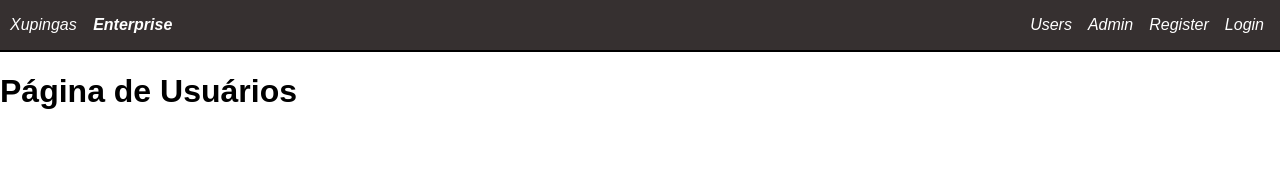
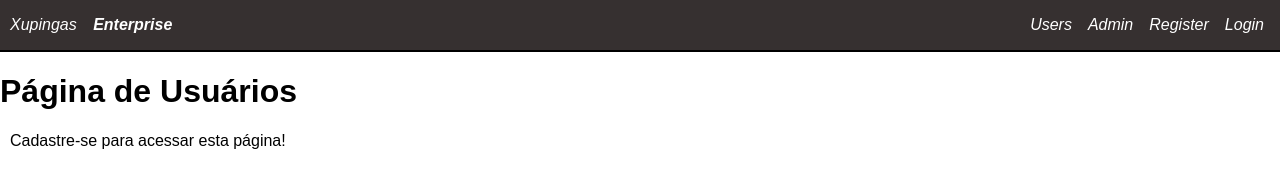
Before and after one commit to KaiD3v/Login-Crud, a website: page client/src/users.html in a window 1280 px wide. Drawn offline with Linux system fonts and the light colour scheme.

Commit message:
user page acces

```diff
--- a/client/src/users.html
+++ b/client/src/users.html
@@ -1,10 +1,10 @@
 <!DOCTYPE html>
 <html lang="en">
   <head>
-    <meta charset="UTF-8">
-    <meta name="viewport" content="width=device-width, initial-scale=1.0">
+    <meta charset="UTF-8" />
+    <meta name="viewport" content="width=device-width, initial-scale=1.0" />
     <title>Users Page</title>
-    <link rel="stylesheet" href="styles.css">
+    <link rel="stylesheet" href="styles.css" />
   </head>
   <body>
     <nav class="nav-bar">
@@ -19,8 +19,29 @@
         <a href="/client/src/login.html">Login</a>
       </div>
     </nav>
-      <div class="users-page-content">
+    <div class="users-page-container">
       <h1>Página de Usuários</h1>
+      <p id="user-page-message-output" class="hidden">
+        Cadastre-se para acessar esta página!
+      </p>
+      <div id="user-page-content" class="user-page-content">
+        <p>
+          Ai meu cuzinho
+        </p>
       </div>
+    </div>
+    <script defer>
+      document.addEventListener("DOMContentLoaded", () => {
+        const outputMessage = document.getElementById(
+          "user-page-message-output"
+        );
+        const userPageContent = document.getElementById('user-page-content')
+        const token = localStorage.getItem("token");
+        if (!token) {
+          outputMessage.classList.replace("hidden", "login-message-output");
+          userPageContent.classList.replace("user-page-content", "hidden")
+        }
+      });
+    </script>
   </body>
 </html>
```
Lines whose indentation alone changed are shown as unchanged.
